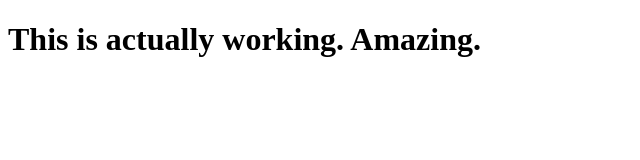
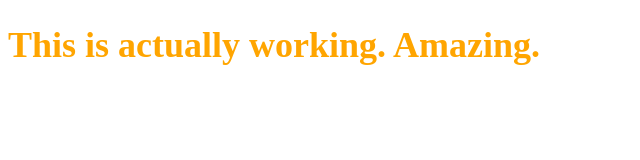
Before and after one commit to A00521286/mysite, a plain HTML site: page index.html in a window 1280 px wide. Shown: the whole page, without its empty margins (0-640 px from the left). Drawn offline with Linux system fonts and the light colour scheme; files that its build step writes are made by us from their sources.

Commit message:
Added style

```diff
--- /dev/null
+++ b/css/style.css
@@ -0,0 +1,4 @@
+body {
+font-size:18px;
+color:orange;
+}
--- a/index.html
+++ b/index.html
@@ -2,6 +2,7 @@
 <html>
 <head>
 <title>Hi there!</title>
+<link rel="stylesheet" href="style.css" media="screen"/>
 <h1>This is actually working. Amazing.</h1>
 </head>
 </html>
```
